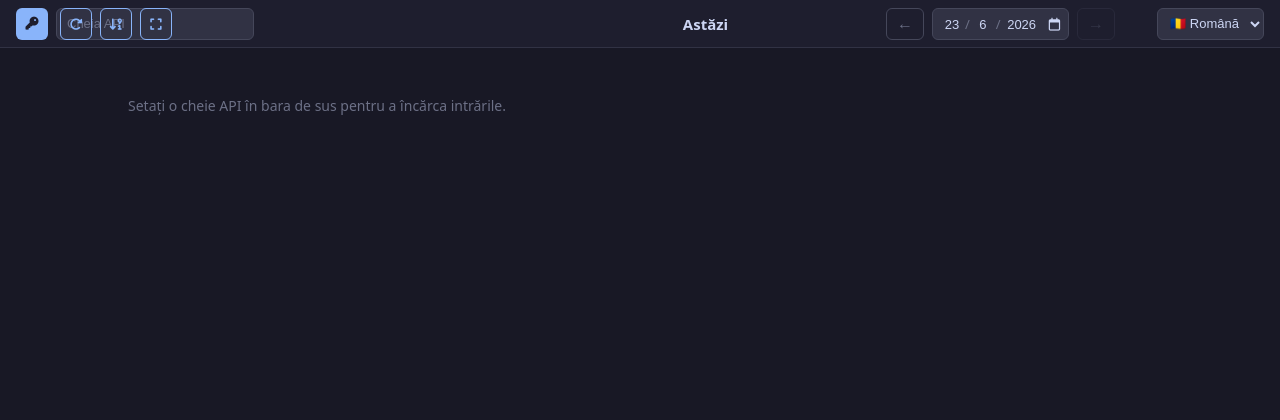
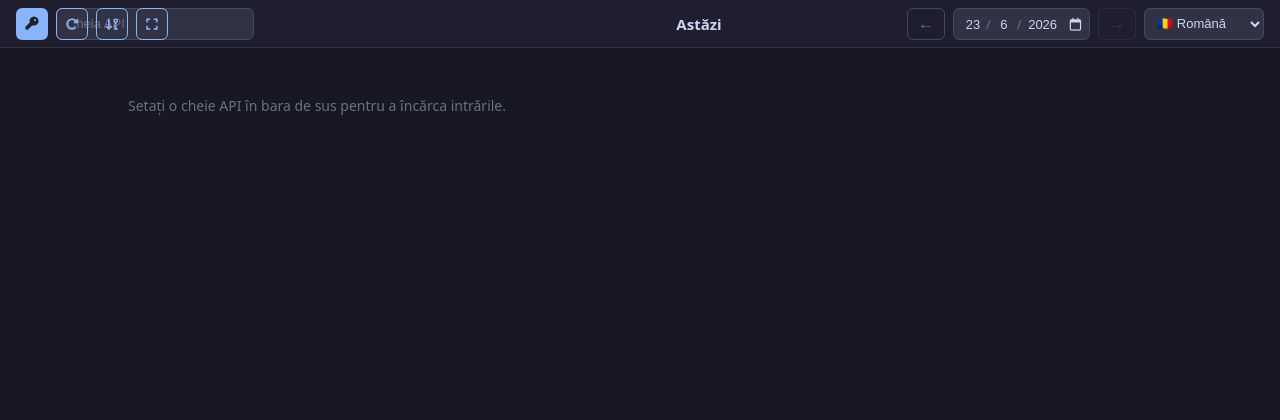
Before and after one commit to hmlendea/personal-log-manager-client, an ASP.NET Core app: page / in a window 1280 px wide. Shown: the top 420 px of the page. Run offline with ASP.NET Core 8, Linux system fonts and the light colour scheme; style sheets or scripts are compiled from the project's sources; the project's own start-up code is not run, and a stand-in starts its controllers and pages; some libraries are stand-ins or nearby versions.

Commit message:
Ui: Alignment fixes

```diff
--- a/wwwroot/css/app.css
+++ b/wwwroot/css/app.css
@@ -134,6 +134,7 @@ html, body {
 .locale-select {
     height: 32px;
     padding: 0 8px;
+    width: 120px;
     background: var(--input-bg);
     border: 1px solid var(--input-border);
     border-radius: 6px;
@@ -293,10 +294,10 @@ html, body {
         border-bottom: none;
         pointer-events: none;
         z-index: 101;
-        /* Left padding clears: 16px bar-padding + 32px auth-btn + 12px buffer */
-        padding-left: 60px;
-        /* Right padding clears: 16px bar-padding + ~140px locale-select + 9px buffer */
-        padding-right: 165px;
+        /* 16px bar-padding + 32px auth-btn + 8px flex-gap */
+        padding-left: 56px;
+        /* 16px bar-padding + 120px locale-select + 8px flex-gap */
+        padding-right: 144px;
     }
 
     .nav-bar > * {
```
